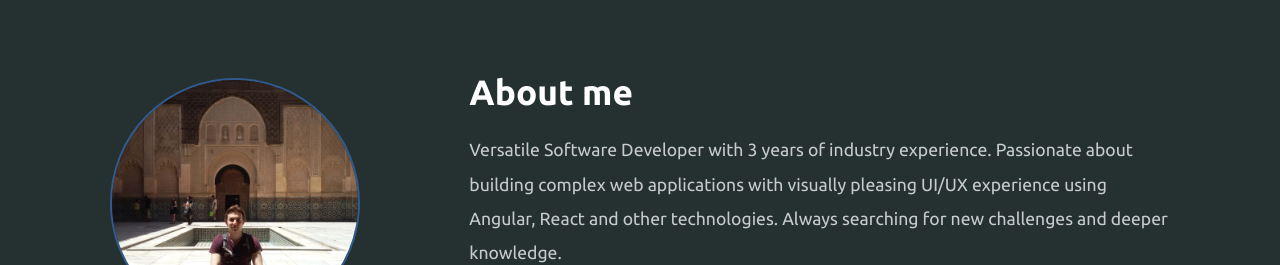
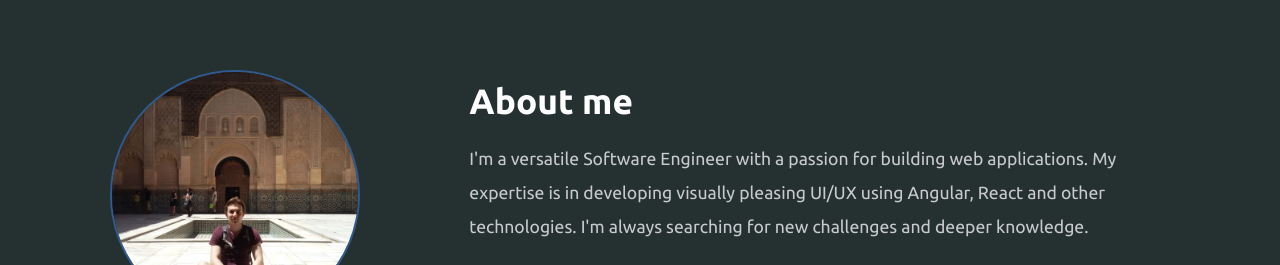
Before and after one commit to GMatorin/Portfolio, a website: page dist/index.html in a window 1280 px wide. Shown: the part 802-1067 px from the top of the page. Drawn offline with Linux system fonts and the light colour scheme.

Commit message:
New content

```diff
--- a/dist/index.html
+++ b/dist/index.html
@@ -75,7 +75,7 @@
           <h2 class="lg-heading">About me</h2>
 
           <p class="regular-text">
-            Versatile Software Developer with 3 years of industry experience. Passionate about building complex web applications with visually pleasing UI/UX experience using Angular, React and other technologies. Always searching for new challenges and deeper knowledge.
+            I'm a versatile Software Engineer with a passion for building web applications. My expertise is in developing visually pleasing UI/UX using Angular, React and other technologies. I'm always searching for new challenges and deeper knowledge.
           </p>
 
           <div class="resume-download">
```
